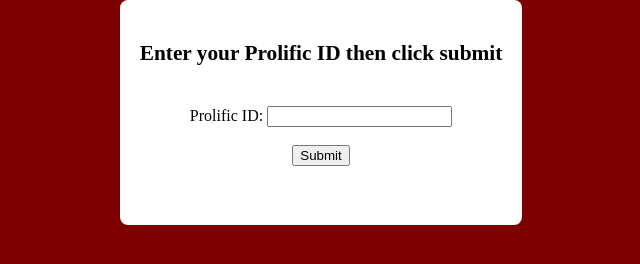
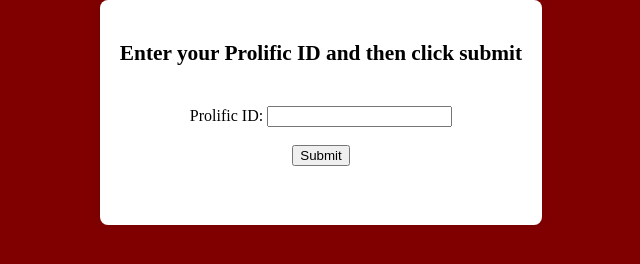
Before and after one commit to dtfalk/compellingPreaching, a website: page public/L/prolific/av/enter_user_number.html in a window 1280 px wide. Shown: the whole page, without its empty margins (319-959 px from the left). Drawn offline with Linux system fonts and the light colour scheme.

Commit message:
modify enter user number prompt for consistency with other conditions

```diff
--- a/public/L/prolific/av/enter_user_number.html
+++ b/public/L/prolific/av/enter_user_number.html
@@ -49,7 +49,7 @@
     <!-- retrieve the user's number-->
     <main>
     <form id="userForm">
-    <p><b>Enter your Prolific ID then click submit</b></p>
+    <p><b>Enter your Prolific ID and then click submit</b></p>
     <br>
       <center>
       <label for ="userid">Prolific ID:</label>
```
